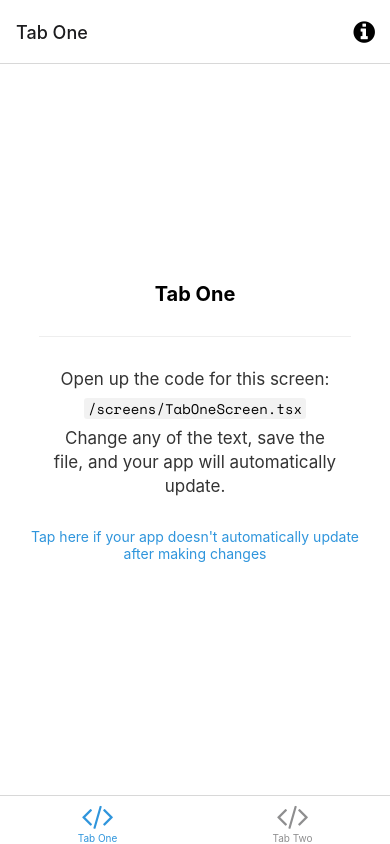
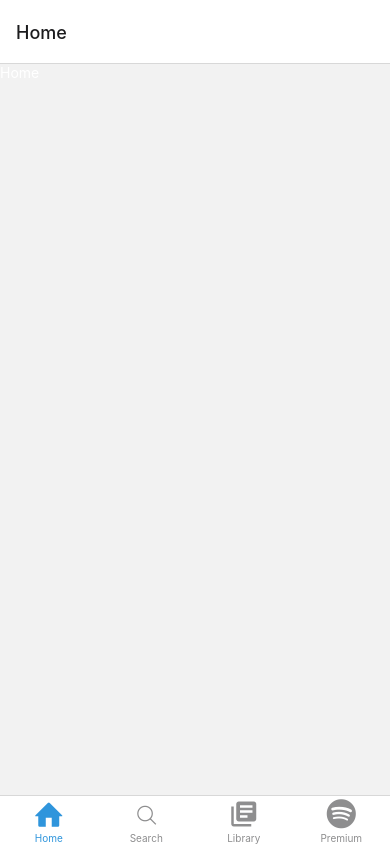
Before and after one commit to MurtazaPakawala/Spotify-Clone-RN, a React Native app: screen /Home in a window 390 px wide. Built offline with nearby package versions, Linux system fonts and the light colour scheme; what expo-linking would draw is missing.

Commit message:
the bottom nav: have made the 4 nav

```diff
--- a/navigation/index.tsx
+++ b/navigation/index.tsx
@@ -3,27 +3,48 @@
  * https://reactnavigation.org/docs/getting-started
  *
  */
-import { FontAwesome } from '@expo/vector-icons';
-import { createBottomTabNavigator } from '@react-navigation/bottom-tabs';
-import { NavigationContainer, DefaultTheme, DarkTheme } from '@react-navigation/native';
-import { createNativeStackNavigator } from '@react-navigation/native-stack';
-import * as React from 'react';
-import { ColorSchemeName, Pressable } from 'react-native';
+import {
+  FontAwesome,
+  Entypo,
+  FontAwesome5,
+  EvilIcons,
+  MaterialCommunityIcons,
+  MaterialIcons,
+} from "@expo/vector-icons";
+import { createBottomTabNavigator } from "@react-navigation/bottom-tabs";
+import {
+  NavigationContainer,
+  DefaultTheme,
+  DarkTheme,
+} from "@react-navigation/native";
+import { createNativeStackNavigator } from "@react-navigation/native-stack";
+import * as React from "react";
+import { ColorSchemeName, Pressable } from "react-native";
 
-import Colors from '../constants/Colors';
-import useColorScheme from '../hooks/useColorScheme';
-import ModalScreen from '../screens/ModalScreen';
-import NotFoundScreen from '../screens/NotFoundScreen';
-import TabOneScreen from '../screens/TabOneScreen';
-import TabTwoScreen from '../screens/TabTwoScreen';
-import { RootStackParamList, RootTabParamList, RootTabScreenProps } from '../types';
-import LinkingConfiguration from './LinkingConfiguration';
+import Colors from "../constants/Colors";
+import useColorScheme from "../hooks/useColorScheme";
+import Home from "../screens/Home";
+import ModalScreen from "../screens/ModalScreen";
+import NotFoundScreen from "../screens/NotFoundScreen";
+import TabOneScreen from "../screens/TabOneScreen";
+import TabTwoScreen from "../screens/TabTwoScreen";
+import {
+  RootStackParamList,
+  RootTabParamList,
+  RootTabScreenProps,
+} from "../types";
+import LinkingConfiguration from "./LinkingConfiguration";
 
-export default function Navigation({ colorScheme }: { colorScheme: ColorSchemeName }) {
+export default function Navigation({
+  colorScheme,
+}: {
+  colorScheme: ColorSchemeName;
+}) {
   return (
     <NavigationContainer
       linking={LinkingConfiguration}
-      theme={colorScheme === 'dark' ? DarkTheme : DefaultTheme}>
+      theme={colorScheme === "dark" ? DarkTheme : DefaultTheme}
+    >
       <RootNavigator />
     </NavigationContainer>
   );
@@ -38,9 +59,17 @@ const Stack = createNativeStackNavigator<RootStackParamList>();
 function RootNavigator() {
   return (
     <Stack.Navigator>
-      <Stack.Screen name="Root" component={BottomTabNavigator} options={{ headerShown: false }} />
-      <Stack.Screen name="NotFound" component={NotFoundScreen} options={{ title: 'Oops!' }} />
-      <Stack.Group screenOptions={{ presentation: 'modal' }}>
+      <Stack.Screen
+        name="Root"
+        component={BottomTabNavigator}
+        options={{ headerShown: false }}
+      />
+      <Stack.Screen
+        name="NotFound"
+        component={NotFoundScreen}
+        options={{ title: "Oops!" }}
+      />
+      <Stack.Group screenOptions={{ presentation: "modal" }}>
         <Stack.Screen name="Modal" component={ModalScreen} />
       </Stack.Group>
     </Stack.Navigator>
@@ -61,35 +90,56 @@ function BottomTabNavigator() {
       initialRouteName="TabOne"
       screenOptions={{
         tabBarActiveTintColor: Colors[colorScheme].tint,
-      }}>
+      }}
+    >
       <BottomTab.Screen
-        name="TabOne"
-        component={TabOneScreen}
-        options={({ navigation }: RootTabScreenProps<'TabOne'>) => ({
-          title: 'Tab One',
-          tabBarIcon: ({ color }) => <TabBarIcon name="code" color={color} />,
-          headerRight: () => (
-            <Pressable
-              onPress={() => navigation.navigate('Modal')}
-              style={({ pressed }) => ({
-                opacity: pressed ? 0.5 : 1,
-              })}>
-              <FontAwesome
-                name="info-circle"
-                size={25}
-                color={Colors[colorScheme].text}
-                style={{ marginRight: 15 }}
-              />
-            </Pressable>
+        name="Home"
+        component={Home}
+        options={{
+          title: "Home",
+          tabBarIcon: ({ color }) => (
+            <Entypo
+              name="home"
+              size={30}
+              style={{ marginBottom: -3 }}
+              color={color}
+            />
           ),
-        })}
+        }}
       />
       <BottomTab.Screen
-        name="TabTwo"
+        name="Search"
         component={TabTwoScreen}
         options={{
-          title: 'Tab Two',
-          tabBarIcon: ({ color }) => <TabBarIcon name="code" color={color} />,
+          title: "Search",
+          tabBarIcon: ({ color }) => (
+            <EvilIcons
+              name="search"
+              size={30}
+              style={{ marginBottom: -3 }}
+              color={color}
+            />
+          ),
+        }}
+      />
+      <BottomTab.Screen
+        name="Library"
+        component={TabTwoScreen}
+        options={{
+          title: "Library",
+          tabBarIcon: ({ color }) => (
+            <MaterialIcons name="library-books" size={30} color={color} />
+          ),
+        }}
+      />
+      <BottomTab.Screen
+        name="Premium"
+        component={TabTwoScreen}
+        options={{
+          title: "Premium",
+          tabBarIcon: ({ color }) => (
+            <FontAwesome5 name="spotify" size={30} color={color} />
+          ),
         }}
       />
     </BottomTab.Navigator>
@@ -100,7 +150,7 @@ function BottomTabNavigator() {
  * You can explore the built-in icon families and icons on the web at https://icons.expo.fyi/
  */
 function TabBarIcon(props: {
-  name: React.ComponentProps<typeof FontAwesome>['name'];
+  name: React.ComponentProps<typeof FontAwesome>["name"];
   color: string;
 }) {
   return <FontAwesome size={30} style={{ marginBottom: -3 }} {...props} />;
--- /dev/null
+++ b/screens/Home.tsx
@@ -0,0 +1,18 @@
+import { StyleSheet, Text, View } from "react-native";
+import React from "react";
+
+const Home = () => {
+  return (
+    <View>
+      <Text style={styles.title}>Home</Text>
+    </View>
+  );
+};
+
+export default Home;
+
+const styles = StyleSheet.create({
+  title: {
+    color: "white",
+  },
+});
```
Also changed, not shown: screens/TabOneScreen.tsx (+14 -10 lines), types.tsx (+17 -11 lines).
